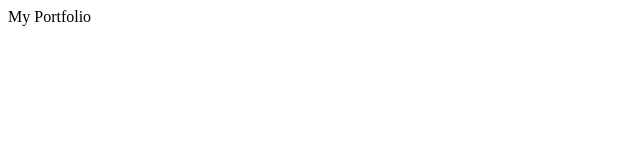
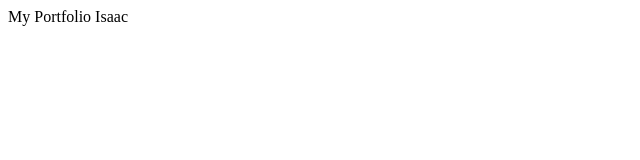
Before and after one commit to endicottisaac/CodeCademyPortfolioProject, a plain HTML site: page portfolioMain/index.html in a window 1280 px wide. Shown: the full height of the page, 0-640 px from the left. Drawn offline with Linux system fonts and the light colour scheme.

Commit message:
test commit

```diff
--- a/portfolioMain/index.html
+++ b/portfolioMain/index.html
@@ -7,7 +7,7 @@
     </head>
     <body>
         <header>
-            My Portfolio
+            My Portfolio Isaac
         </header>
     </body>
 </html>
```
